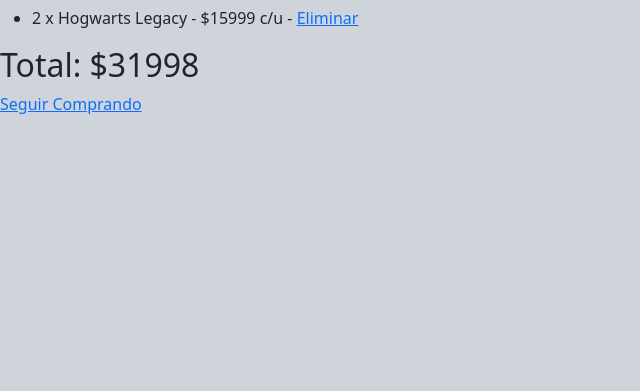
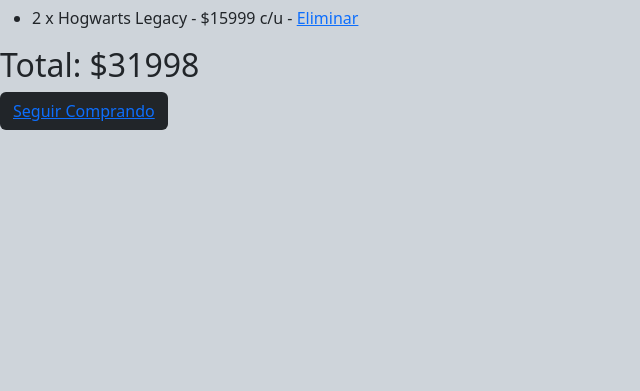
Before and after one commit to ribak008/FLEA-MARKET, a Django app: page /carrito/ in a window 1280 px wide. Shown: the part 156-547 px from the top of the page, without its empty margins (0-640 px from the left). Run offline with Django 4.2, Linux system fonts and the light colour scheme; a user stored in the database is signed in; data comes from the database, SQL or seed files in the repository; both versions use the stored data as it was after the commit.

Commit message:
detalle carrito

```diff
--- a/prod/templates/carrito.html
+++ b/prod/templates/carrito.html
@@ -6,6 +6,7 @@
     <title>Carrito de Compras</title>
 </head>
 <body>
+
     <h1>Carrito de Compras</h1>
     <ul>
         {% for elemento in carrito.elementos.all %}
@@ -16,7 +17,9 @@
         {% endfor %}
     </ul>
     <h2>Total: ${{ total }}</h2>
-    <a href="{% url 'home' %}">Seguir Comprando</a>
+    <button class="btn bg-dark"><a href="{% url 'home' %}">Seguir Comprando</a></button>
+
+
 </body>
 </html>
 {% endblock %}
--- a/prod/views.py
+++ b/prod/views.py
@@ -117,7 +117,6 @@
 def agregar_al_carrito(request, producto_id):
     producto = get_object_or_404(Producto, id=producto_id)
     if producto.user == request.user:
-        messages.error(request, "No puedes comprar tus propios productos.")
         return redirect('home')
 
     carrito, created = Carrito.objects.get_or_create(usuario=request.user)
```
Also changed, not shown: db.sqlite3.
